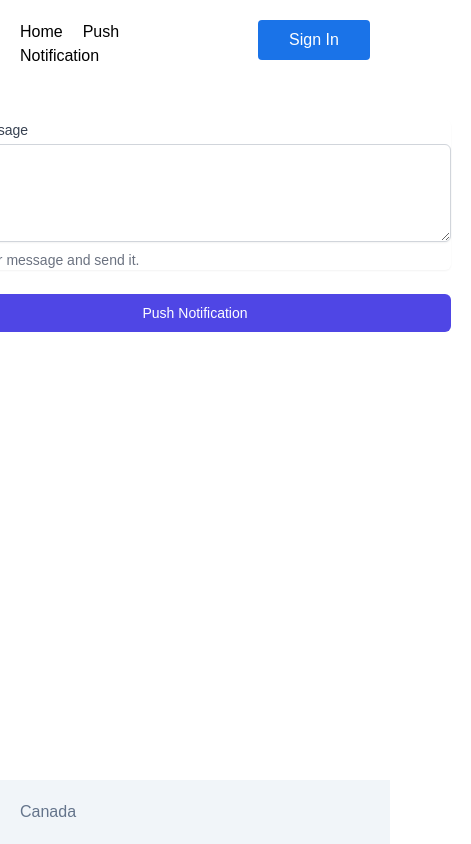
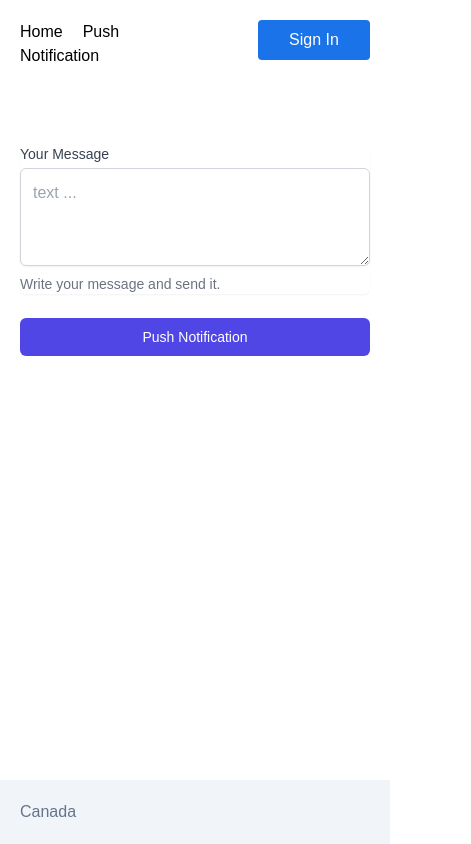
Before and after one commit to darbandi/next-app-config, a Next.js app: page /push-notification in a window 390 px wide. Shown: the whole page, 471 px wide, since content can reach past the window. Built offline with nearby package versions, Linux system fonts and the light colour scheme.

Commit message:
fix: responsive push notif page

```diff
--- a/components/layouts/primary/PrimaryLayout.tsx
+++ b/components/layouts/primary/PrimaryLayout.tsx
@@ -20,7 +20,7 @@ const PrimaryLayout: React.FC<IPrimaryLayout> = ({
       </Head>
       <div className={classNames('min-h-screen flex flex-col', justify)}>
         <Header />
-        <main className="px-5">{children}</main>
+        <main className="px-5 flex justify-center w-full">{children}</main>
         <div className="m-auto" />
         <Footer />
       </div>
--- a/pages/push-notification/index.tsx
+++ b/pages/push-notification/index.tsx
@@ -27,7 +27,10 @@ const PushNotification: NextPageWithLayout<IPushNotification> = () => {
 
   return (
     <>
-      <form className="mt-8 space-y-6 w-128" onSubmit={handleSubmit}>
+      <form
+        className="mt-8 space-y-6 w-full sm:w-6/12 md:w-4/12 lg:w-3/12 mb-5"
+        onSubmit={handleSubmit}
+      >
         {/* {JSON.stringify(subscription, null, 2)} */}
         <input type="hidden" name="remember" value="true" />
         <div className="rounded-md shadow-sm -space-y-px">
```
